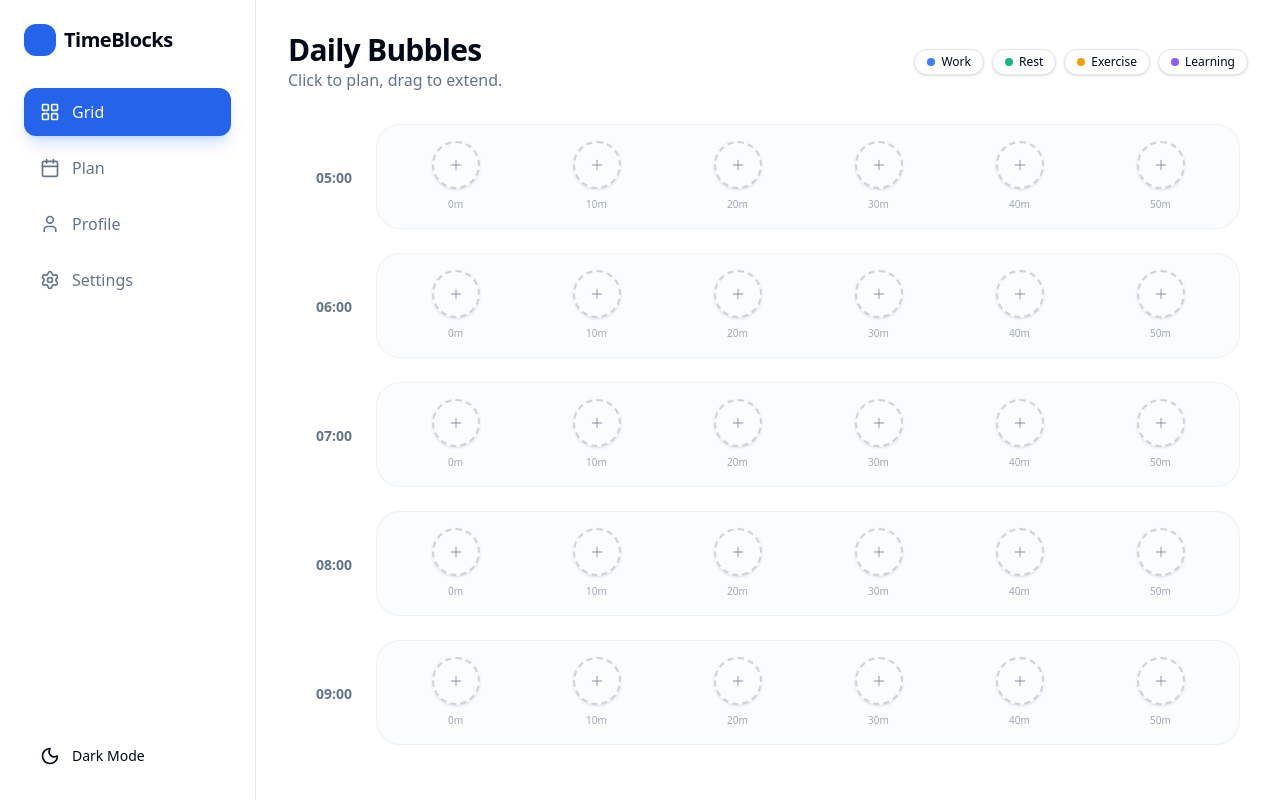
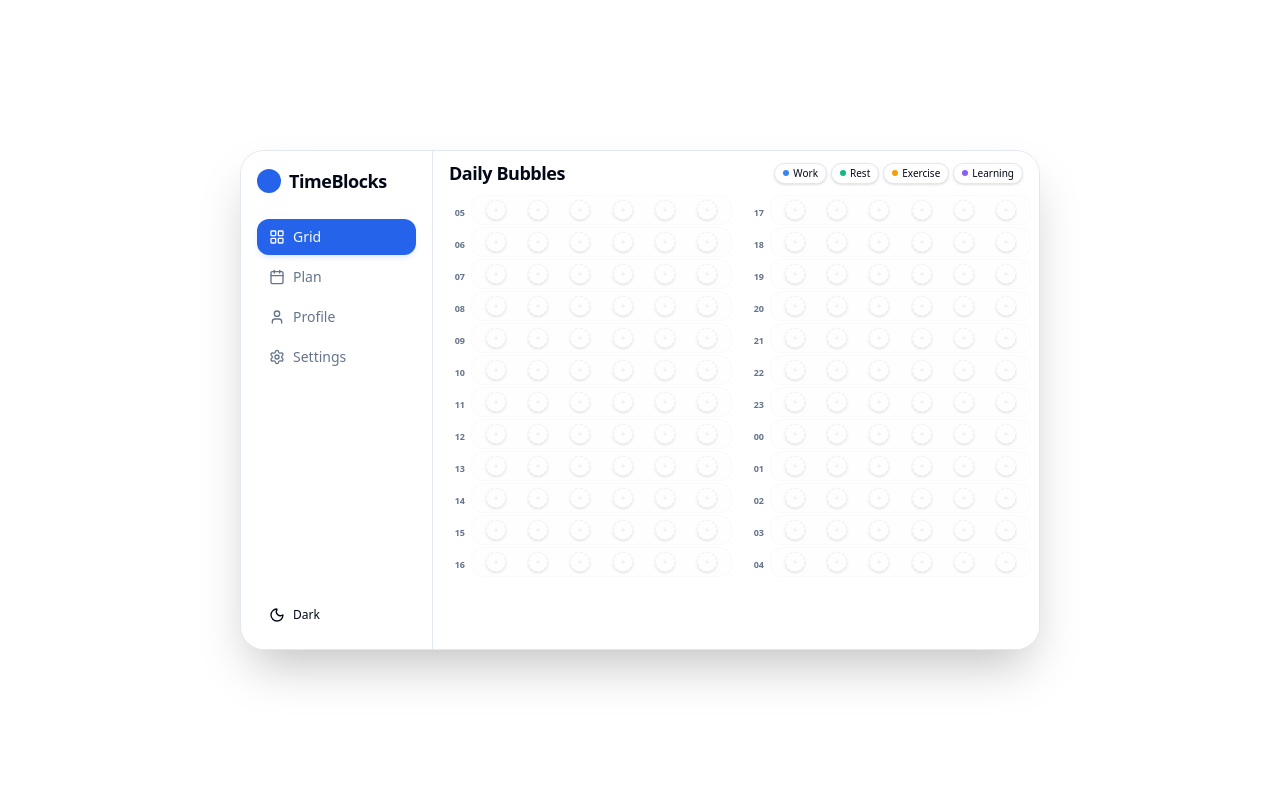
Before and after one commit to pchinso/time-blocks-app, a React (Vite) app: page / in a window 1280 px wide. Built offline with nearby package versions, Linux system fonts and the light colour scheme.

Commit message:
Layout update: Contiguous vertical columns for morning and evening hours

```diff
--- a/src/App.tsx
+++ b/src/App.tsx
@@ -7,12 +7,14 @@ import { Toaster } from 'sonner';
 function App() {
   return (
     <ThemeProvider>
-      <div className="flex h-screen w-full overflow-hidden bg-background text-foreground">
-        <Sidebar />
-        <main className="relative flex flex-1 flex-col overflow-hidden">
-          <Dashboard />
-          <BottomNav />
-        </main>
+      <div className="flex h-screen w-full overflow-hidden bg-background text-foreground justify-center items-center">
+        <div className="flex h-full w-full max-w-[800px] max-h-[500px] overflow-hidden border shadow-2xl rounded-3xl bg-card">
+          <Sidebar />
+          <main className="relative flex flex-1 flex-col overflow-hidden">
+            <Dashboard />
+            <BottomNav />
+          </main>
+        </div>
         <Toaster position="top-center" richColors />
       </div>
     </ThemeProvider>
--- a/src/components/blocks/BubbleGrid.tsx
+++ b/src/components/blocks/BubbleGrid.tsx
@@ -12,6 +12,8 @@ export const BubbleGrid: React.FC = () => {
   const [draggedBlockId, setDraggedBlockId] = useState<string | null>(null);
 
   const hours = Array.from({ length: 24 }).map((_, i) => (START_HOUR + i) % 24);
+  const morningHours = hours.slice(0, 12);
+  const eveningHours = hours.slice(12, 24);
 
   const getBlockAtSlot = (slotIndex: number) => {
     return blocks.find(b => slotIndex >= b.startSlot && slotIndex < b.endSlot);
@@ -58,33 +60,33 @@ export const BubbleGrid: React.FC = () => {
   };
 
   return (
-    <div className="flex flex-1 flex-col overflow-hidden bg-background p-4 md:p-8">
-      <div className="mb-8 flex items-center justify-between">
-        <div>
-          <h1 className="text-3xl font-bold tracking-tight">Daily Bubbles</h1>
-          <p className="text-muted-foreground">Click to plan, drag to extend.</p>
-        </div>
-        <div className="flex gap-2">
+    <div className="flex h-full w-full flex-col bg-background p-2 overflow-hidden" style={{ maxWidth: '800px', maxHeight: '500px' }}>
+      <div className="mb-2 flex items-center justify-between px-2">
+        <h1 className="text-lg font-bold tracking-tight">Daily Bubbles</h1>
+        <div className="flex gap-1">
           {tasks.map(task => (
-            <div key={task.id} className="flex items-center gap-1.5 rounded-full border bg-card px-3 py-1 shadow-sm">
-              <div className="h-2 w-2 rounded-full" style={{ backgroundColor: task.color }} />
-              <span className="text-xs font-medium">{task.name}</span>
+            <div key={task.id} className="flex items-center gap-1 rounded-full border bg-card px-2 py-0.5 shadow-sm">
+              <div className="h-1.5 w-1.5 rounded-full" style={{ backgroundColor: task.color }} />
+              <span className="text-[10px] font-medium">{task.name}</span>
             </div>
           ))}
         </div>
       </div>
 
-      <div className="flex-1 overflow-y-auto pr-2 custom-scrollbar">
-        <div className="space-y-6">
-          {hours.map((hour, hourIdx) => (
-            <div key={hourIdx} className="group flex items-center gap-6">
-              <div className="w-16 text-right">
-                <span className="text-sm font-bold text-muted-foreground group-hover:text-foreground transition-colors">
-                  {hour.toString().padStart(2, '0')}:00
+      <div className="grid flex-1 grid-cols-2 gap-x-2 overflow-hidden">
+        {/* Morning Column */}
+        <div className="flex flex-col gap-y-0.5">
+          {morningHours.map((hour, i) => {
+            const hourIdx = i;
+            return (
+              <div key={hourIdx} className="group flex items-center gap-1.5">
+                <div className="w-6 text-right">
+                  <span className="text-[9px] font-bold text-muted-foreground">
+                    {hour.toString().padStart(2, '0')}
                   </span>
                 </div>
 
-              <div className="grid flex-1 grid-cols-6 gap-4 rounded-3xl bg-accent/30 p-4 backdrop-blur-sm border border-border/50">
+                <div className="grid flex-1 grid-cols-6 gap-0.5 rounded-lg bg-accent/10 p-1 border border-border/20">
                   {Array.from({ length: 6 }).map((_, minIdx) => {
                     const slotIndex = hourIdx * 6 + minIdx;
                     const block = getBlockAtSlot(slotIndex);
@@ -92,7 +94,7 @@ export const BubbleGrid: React.FC = () => {
                     return (
                       <div
                         key={minIdx}
-                      className="relative flex flex-col items-center gap-2"
+                        className="relative flex flex-col items-center"
                         onDragOver={onDragOver}
                         onDrop={(e) => onDrop(e, slotIndex)}
                       >
@@ -104,64 +106,59 @@ export const BubbleGrid: React.FC = () => {
                               draggable={!!block}
                               onDragStart={(e) => block && onDragStart(e, block.id)}
                               className={cn(
-                              "relative z-10 h-12 w-12 rounded-full border-2 transition-all duration-300 shadow-sm",
+                                "relative z-10 h-5 w-5 rounded-full border transition-all duration-300 shadow-sm",
                                 block
-                                ? "border-transparent shadow-md"
-                                : "border-dashed border-muted-foreground/30 hover:border-primary/50 hover:bg-primary/5"
+                                  ? "border-transparent shadow-sm"
+                                  : "border-dashed border-muted-foreground/10 hover:border-primary/50 hover:bg-primary/5"
                               )}
                               style={{
                                 backgroundColor: block ? tasks.find(t => t.id === block.taskId)?.color : 'transparent'
                               }}
                             >
-                            {!block && <Plus className="mx-auto h-4 w-4 text-muted-foreground/50" />}
+                              {!block && <Plus className="mx-auto h-1.5 w-1.5 text-muted-foreground/20" />}
                             </motion.button>
                           </Popover.Trigger>
 
                           <Popover.Portal>
                             <Popover.Content
-                            className="z-50 w-48 rounded-2xl border bg-popover p-2 shadow-xl animate-in fade-in zoom-in-95"
-                            sideOffset={5}
+                              className="z-50 w-32 rounded-lg border bg-popover p-1 shadow-lg animate-in fade-in zoom-in-95"
+                              sideOffset={2}
                             >
-                            <div className="grid gap-1">
-                              <p className="px-2 py-1.5 text-xs font-bold text-muted-foreground uppercase tracking-wider">
+                              <div className="grid gap-0.5">
+                                <p className="px-1 py-0.5 text-[8px] font-bold text-muted-foreground uppercase tracking-wider">
                                   {formatSlotTime(slotIndex)}
                                 </p>
                                 {block ? (
                                   <button
                                     onClick={() => removeBlock(block.id)}
-                                  className="flex w-full items-center rounded-xl px-2 py-2 text-sm text-destructive hover:bg-destructive/10 transition-colors"
+                                    className="flex w-full items-center rounded px-1 py-0.5 text-[10px] text-destructive hover:bg-destructive/10 transition-colors"
                                   >
-                                  Remove Task
+                                    Remove
                                   </button>
                                 ) : (
                                   tasks.map(task => (
                                     <button
                                       key={task.id}
                                       onClick={() => handleBubbleClick(slotIndex, task.id)}
-                                    className="flex w-full items-center gap-2 rounded-xl px-2 py-2 text-sm hover:bg-accent transition-colors"
+                                      className="flex w-full items-center gap-1 rounded px-1 py-0.5 text-[10px] hover:bg-accent transition-colors"
                                     >
-                                    <div className="h-3 w-3 rounded-full" style={{ backgroundColor: task.color }} />
+                                      <div className="h-1.5 w-1.5 rounded-full" style={{ backgroundColor: task.color }} />
                                       {task.name}
                                     </button>
                                   ))
                                 )}
                               </div>
-                            <Popover.Arrow className="fill-popover" />
                             </Popover.Content>
                           </Popover.Portal>
                         </Popover.Root>
 
-                      <span className="text-[10px] font-medium text-muted-foreground/60">
-                        {minIdx * 10}m
-                      </span>
-
                         {/* Visual connection for merged blocks */}
                         {block && slotIndex < block.endSlot - 1 && (
                           <div
-                          className="absolute left-1/2 top-6 -z-0 h-3 w-full"
+                            className="absolute left-1/2 top-2.5 -z-0 h-1 w-full"
                             style={{
                               backgroundColor: tasks.find(t => t.id === block.taskId)?.color,
-                            width: 'calc(100% + 1rem)', // gap-4 is 1rem
+                              width: 'calc(100% + 0.125rem)', // gap-0.5 is 0.125rem
                               transform: 'translateY(-50%)'
                             }}
                           />
@@ -171,7 +168,106 @@ export const BubbleGrid: React.FC = () => {
                   })}
                 </div>
               </div>
-          ))}
+            );
+          })}
+        </div>
+
+        {/* Evening Column */}
+        <div className="flex flex-col gap-y-0.5">
+          {eveningHours.map((hour, i) => {
+            const hourIdx = i + 12;
+            return (
+              <div key={hourIdx} className="group flex items-center gap-1.5">
+                <div className="w-6 text-right">
+                  <span className="text-[9px] font-bold text-muted-foreground">
+                    {hour.toString().padStart(2, '0')}
+                  </span>
+                </div>
+
+                <div className="grid flex-1 grid-cols-6 gap-0.5 rounded-lg bg-accent/10 p-1 border border-border/20">
+                  {Array.from({ length: 6 }).map((_, minIdx) => {
+                    const slotIndex = hourIdx * 6 + minIdx;
+                    const block = getBlockAtSlot(slotIndex);
+
+                    return (
+                      <div
+                        key={minIdx}
+                        className="relative flex flex-col items-center"
+                        onDragOver={onDragOver}
+                        onDrop={(e) => onDrop(e, slotIndex)}
+                      >
+                        <Popover.Root>
+                          <Popover.Trigger asChild>
+                            <motion.button
+                              whileHover={{ scale: 1.1 }}
+                              whileTap={{ scale: 0.9 }}
+                              draggable={!!block}
+                              onDragStart={(e) => block && onDragStart(e, block.id)}
+                              className={cn(
+                                "relative z-10 h-5 w-5 rounded-full border transition-all duration-300 shadow-sm",
+                                block
+                                  ? "border-transparent shadow-sm"
+                                  : "border-dashed border-muted-foreground/10 hover:border-primary/50 hover:bg-primary/5"
+                              )}
+                              style={{
+                                backgroundColor: block ? tasks.find(t => t.id === block.taskId)?.color : 'transparent'
+                              }}
+                            >
+                              {!block && <Plus className="mx-auto h-1.5 w-1.5 text-muted-foreground/20" />}
+                            </motion.button>
+                          </Popover.Trigger>
+
+                          <Popover.Portal>
+                            <Popover.Content
+                              className="z-50 w-32 rounded-lg border bg-popover p-1 shadow-lg animate-in fade-in zoom-in-95"
+                              sideOffset={2}
+                            >
+                              <div className="grid gap-0.5">
+                                <p className="px-1 py-0.5 text-[8px] font-bold text-muted-foreground uppercase tracking-wider">
+                                  {formatSlotTime(slotIndex)}
+                                </p>
+                                {block ? (
+                                  <button
+                                    onClick={() => removeBlock(block.id)}
+                                    className="flex w-full items-center rounded px-1 py-0.5 text-[10px] text-destructive hover:bg-destructive/10 transition-colors"
+                                  >
+                                    Remove
+                                  </button>
+                                ) : (
+                                  tasks.map(task => (
+                                    <button
+                                      key={task.id}
+                                      onClick={() => handleBubbleClick(slotIndex, task.id)}
+                                      className="flex w-full items-center gap-1 rounded px-1 py-0.5 text-[10px] hover:bg-accent transition-colors"
+                                    >
+                                      <div className="h-1.5 w-1.5 rounded-full" style={{ backgroundColor: task.color }} />
+                                      {task.name}
+                                    </button>
+                                  ))
+                                )}
+                              </div>
+                            </Popover.Content>
+                          </Popover.Portal>
+                        </Popover.Root>
+
+                        {/* Visual connection for merged blocks */}
+                        {block && slotIndex < block.endSlot - 1 && (
+                          <div
+                            className="absolute left-1/2 top-2.5 -z-0 h-1 w-full"
+                            style={{
+                              backgroundColor: tasks.find(t => t.id === block.taskId)?.color,
+                              width: 'calc(100% + 0.125rem)', // gap-0.5 is 0.125rem
+                              transform: 'translateY(-50%)'
+                            }}
+                          />
+                        )}
+                      </div>
+                    );
+                  })}
+                </div>
+              </div>
+            );
+          })}
         </div>
       </div>
     </div>
--- a/src/components/layout/Sidebar.tsx
+++ b/src/components/layout/Sidebar.tsx
@@ -16,38 +16,39 @@ export const Sidebar: React.FC = () => {
   const { theme, toggleTheme } = useTheme();
 
   return (
-    <aside className="hidden h-screen w-64 flex-col border-r bg-card p-6 md:flex">
-      <div className="mb-8 flex items-center space-x-2">
-        <div className="h-8 w-8 rounded-lg bg-primary" />
-        <span className="text-xl font-bold tracking-tight">TimeBlocks</span>
+    <aside className="hidden h-full w-48 flex-col border-r bg-card p-4 md:flex">
+      <div className="mb-6 flex items-center space-x-2">
+        <div className="h-6 w-6 rounded-lg bg-primary" />
+        <span className="text-lg font-bold tracking-tight">TimeBlocks</span>
       </div>
 
-      <nav className="flex-1 space-y-2">
+      <nav className="flex-1 space-y-1">
         {navItems.map((item) => (
           <button
             key={item.id}
             onClick={() => setActive(item.id)}
             className={cn(
-              "flex w-full items-center space-x-3 rounded-xl px-4 py-3 transition-all",
+              "flex w-full items-center space-x-2 rounded-lg px-3 py-2 transition-all",
               active === item.id
-                ? "bg-primary text-primary-foreground shadow-lg shadow-primary/20"
+                ? "bg-primary text-primary-foreground shadow-md shadow-primary/10"
                 : "text-muted-foreground hover:bg-accent hover:text-accent-foreground"
             )}
           >
-            <item.icon size={20} />
-            <span className="font-medium">{item.label}</span>
+            <item.icon size={16} />
+            <span className="text-sm font-medium">{item.label}</span>
           </button>
         ))}
       </nav>
 
-      <div className="mt-auto pt-6">
+      <div className="mt-auto pt-4">
         <Button
           variant="ghost"
-          className="w-full justify-start space-x-3"
+          size="sm"
+          className="w-full justify-start space-x-2"
           onClick={toggleTheme}
         >
-          {theme === 'light' ? <Moon size={20} /> : <Sun size={20} />}
-          <span>{theme === 'light' ? 'Dark Mode' : 'Light Mode'}</span>
+          {theme === 'light' ? <Moon size={16} /> : <Sun size={16} />}
+          <span className="text-xs">{theme === 'light' ? 'Dark' : 'Light'}</span>
         </Button>
       </div>
     </aside>
```
Also changed, not shown: src/components/layout/BottomNav.tsx (+4 -4 lines). Lines whose indentation alone changed are shown as unchanged.
